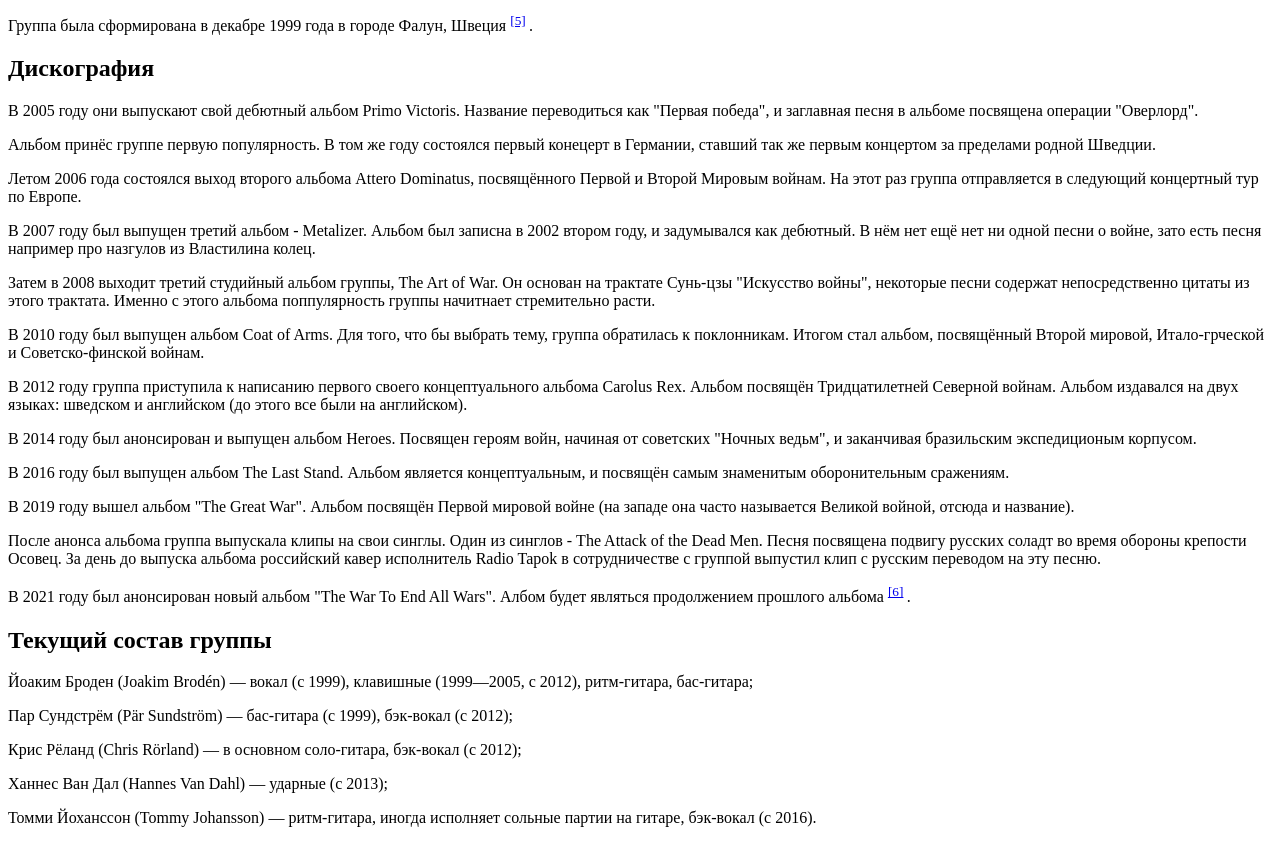
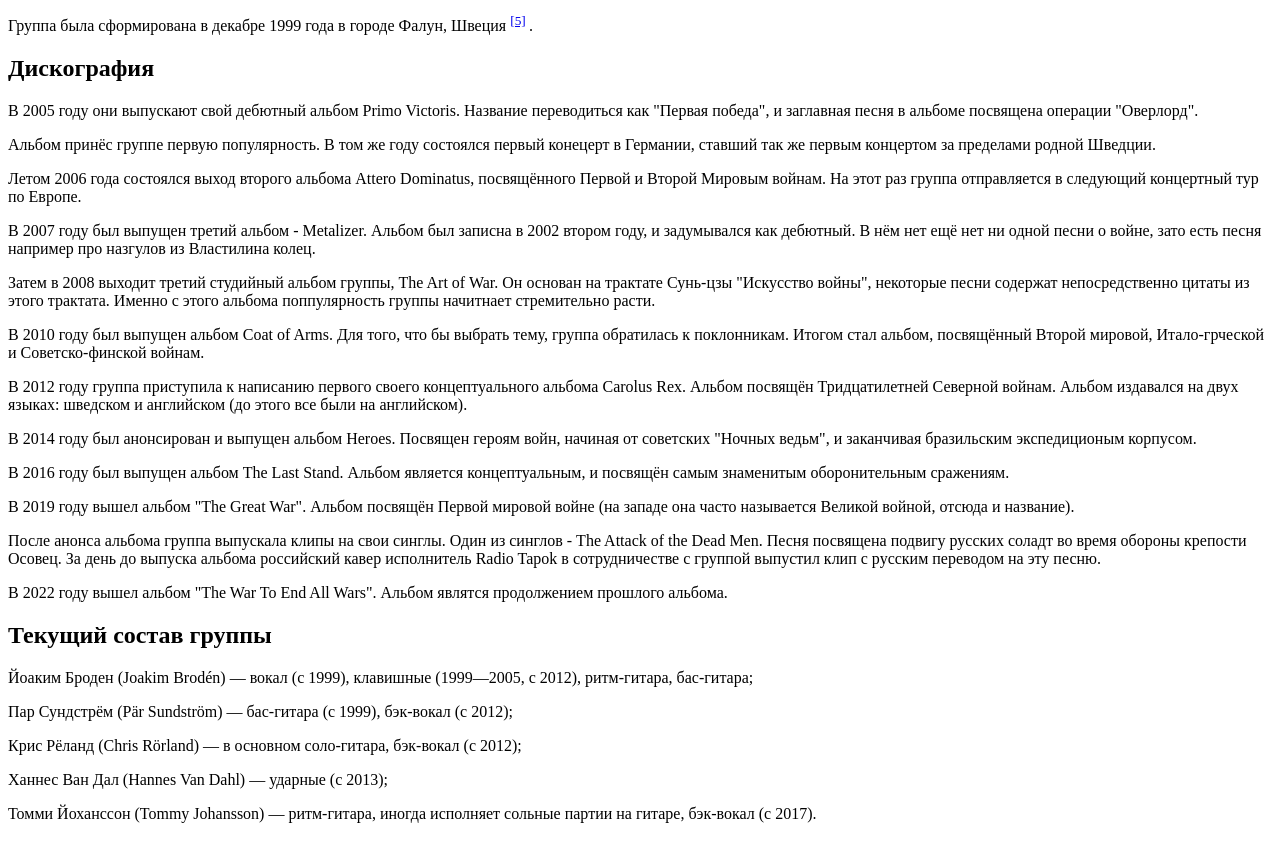
Before and after one commit to TheTitanius/my-git-repo, a plain HTML site: page index.html in a window 1280 px wide. Shown: the part 123-966 px from the top of the page. Drawn offline with Linux system fonts and the light colour scheme.

Commit message:
Внес актуальную информацию

```diff
--- a/index.html
+++ b/index.html
@@ -99,13 +99,7 @@
                     выпустил клип с русским переводом на эту песню.
                 </p>
                 <p class="text-justify">
-                    В 2021 году был анонсирован новый альбом "The War To End All Wars". Албом будет являться
-                    продолжением прошлого альбома
-                    <sup>
-                        <a
-                            href="https://www.sabaton.net/news/music/pre-order-new-album-the-war-to-end-all-wars/">[6]</a>
-                    </sup>
-                    .
+                    В 2022 году вышел альбом "The War To End All Wars". Альбом являтся продолжением прошлого альбома.
                 </p>
                 <h2 id="composition">Текущий состав группы</h2>
                 <p class="text-justify">
@@ -123,7 +117,7 @@
                 </p>
                 <p class="text-justify">
                     Томми Йоханссон (Tommy Johansson) — ритм-гитара, иногда исполняет сольные партии на гитаре,
-                    бэк-вокал (с 2016).
+                    бэк-вокал (с 2017).
                 </p>
             </div>
         </div>
```
